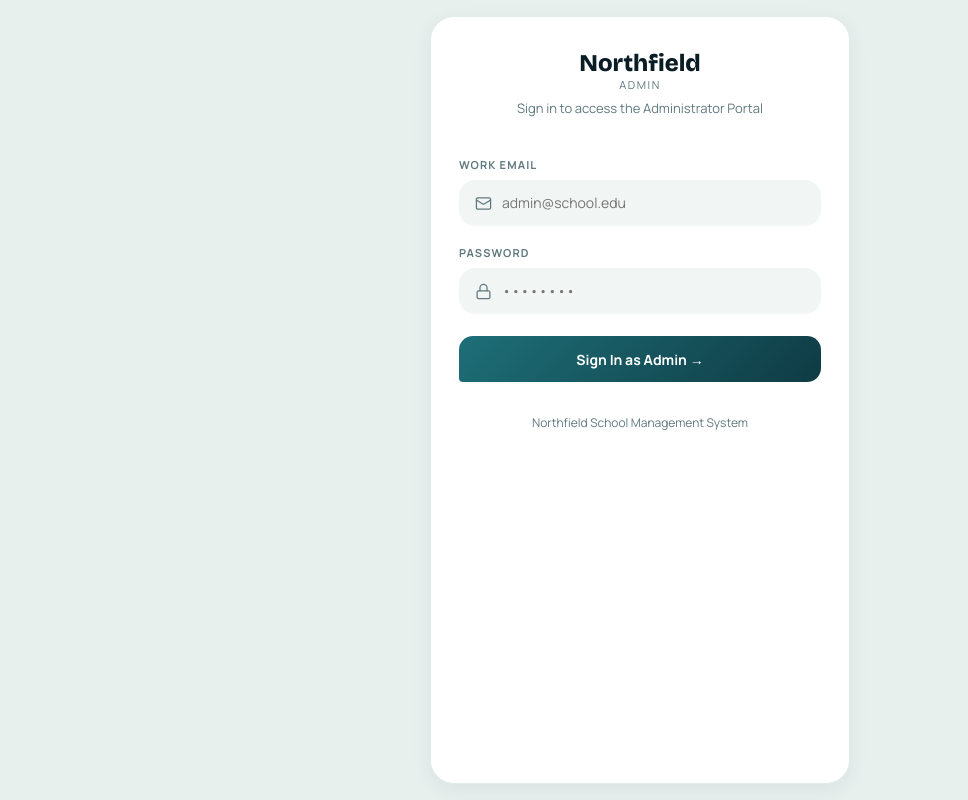
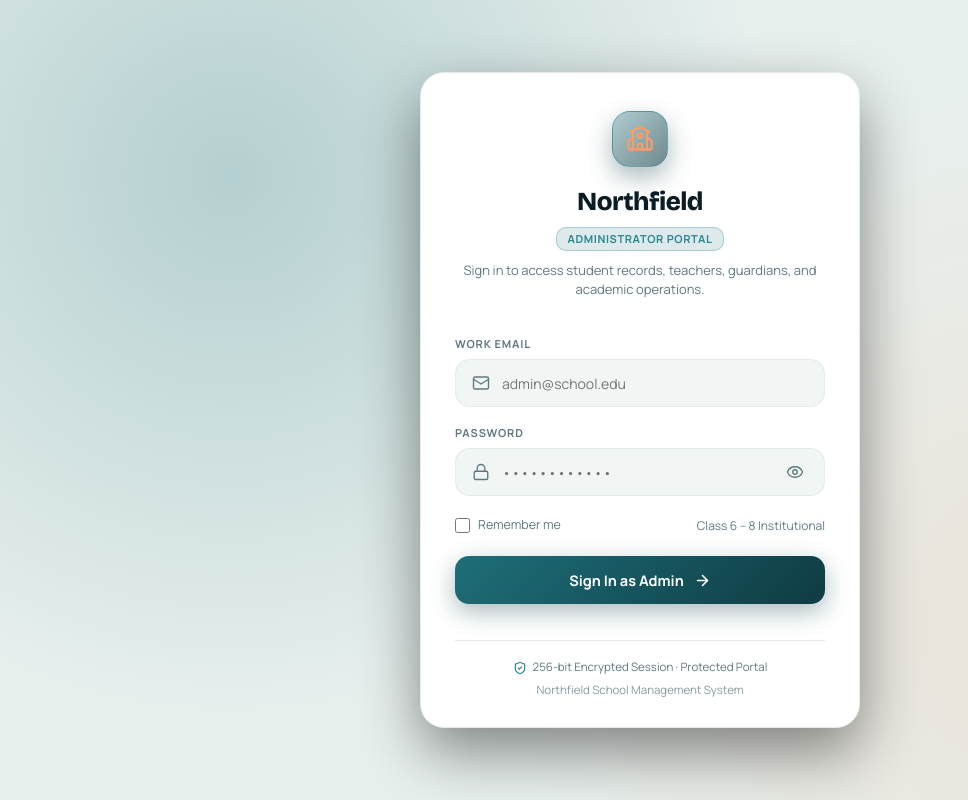
Before and after one commit to FarhadNuri/School-Management-Admin, a React (Vite) app: page /login in a window 1280 px wide. Shown: the whole page, without its empty margins (0-968 px from the left). Built offline with nearby package versions, Linux system fonts and the light colour scheme; no server answers.

Commit message:
feat(auth): redesign login page with password toggle, remember me, and security badge

```diff
--- a/src/features/auth/LoginPage.jsx
+++ b/src/features/auth/LoginPage.jsx
@@ -1,19 +1,32 @@
 import React, { useState } from 'react';
 import { useNavigate } from 'react-router-dom';
 import { login } from '../../api/endpoints/auth';
-import { Lock, Mail } from 'lucide-react';
+import {
+  Lock,
+  Mail,
+  Eye,
+  EyeOff,
+  School,
+  ArrowRight,
+  Loader2,
+  ShieldCheck,
+  AlertCircle,
+} from 'lucide-react';
 
 export function LoginPage() {
   const navigate = useNavigate();
-  const [email, setEmail] = useState('');
+  const [email, setEmail] = useState(() => localStorage.getItem('remember_admin_email') || '');
   const [password, setPassword] = useState('');
+  const [showPassword, setShowPassword] = useState(false);
+  const [rememberMe, setRememberMe] = useState(() => Boolean(localStorage.getItem('remember_admin_email')));
+  const [focusedField, setFocusedField] = useState(null);
   const [error, setError] = useState('');
   const [loading, setLoading] = useState(false);
 
   const handleSubmit = async (e) => {
     e.preventDefault();
     if (!email || !password) {
-      setError('Please enter your email and password.');
+      setError('Please enter your work email and password.');
       return;
     }
 
@@ -21,10 +34,16 @@ export function LoginPage() {
     setError('');
 
     try {
+      if (rememberMe && email) {
+        localStorage.setItem('remember_admin_email', email);
+      } else {
+        localStorage.removeItem('remember_admin_email');
+      }
+
       await login({ email, password });
       navigate('/');
     } catch (err) {
-      setError(err?.message || 'Invalid email or password');
+      setError(err?.message || 'Invalid email or password. Please try again.');
     } finally {
       setLoading(false);
     }
@@ -33,68 +52,180 @@ export function LoginPage() {
   return (
     <div
       style={{
-        height: '100vh',
-        display: 'grid',
-        placeItems: 'center',
-        background: 'var(--bg)',
-        padding: '16px',
+        minHeight: '100vh',
+        width: '100%',
+        display: 'flex',
+        alignItems: 'center',
+        justifyContent: 'center',
+        padding: '24px 16px',
+        background: `
+          radial-gradient(circle at 18% 22%, rgba(30, 111, 120, 0.25) 0%, transparent 45%),
+          radial-gradient(circle at 82% 78%, rgba(245, 158, 108, 0.16) 0%, transparent 45%),
+          linear-gradient(to right, rgba(255, 255, 255, 0.02) 1px, transparent 1px),
+          linear-gradient(to bottom, rgba(255, 255, 255, 0.02) 1px, transparent 1px),
+          var(--bg)
+        `,
+        backgroundSize: '100% 100%, 100% 100%, 36px 36px, 36px 36px',
       }}
     >
       <div
         className="cd"
         style={{
-          width: '420px',
+          width: '440px',
           maxWidth: '100%',
-          padding: '32px 28px',
+          padding: '38px 34px 28px',
           borderRadius: '24px',
+          background: 'var(--card)',
+          border: '1px solid var(--line)',
+          boxShadow: '0 24px 60px rgba(0, 0, 0, 0.45), 0 1px 0 rgba(255, 255, 255, 0.08) inset',
+          backdropFilter: 'blur(16px)',
+          position: 'relative',
         }}
       >
-        <div style={{ textAlign: 'center', marginBottom: '24px' }}>
-          <div className="logo" style={{ border: 0, padding: 0, marginBottom: '6px' }}>
-            <b style={{ fontSize: '24px' }}>Northfield</b>
-            <small style={{ fontSize: '11px' }}>ADMIN</small>
+        {/* Brand Header */}
+        <div style={{ textAlign: 'center', marginBottom: '26px' }}>
+          <div
+            style={{
+              width: '56px',
+              height: '56px',
+              borderRadius: '18px',
+              background: 'linear-gradient(135deg, rgba(30, 111, 120, 0.35), rgba(15, 59, 68, 0.6))',
+              border: '1px solid rgba(43, 135, 145, 0.45)',
+              boxShadow: '0 10px 24px rgba(15, 59, 68, 0.35)',
+              margin: '0 auto 16px',
+              display: 'grid',
+              placeItems: 'center',
+            }}
+          >
+            <School size={28} color="var(--acc)" strokeWidth={2} />
           </div>
-          <p style={{ color: 'var(--mute)', fontSize: '13px' }}>
-            Sign in to access the Administrator Portal
+
+          <h1
+            style={{
+              fontSize: '26px',
+              fontWeight: 800,
+              margin: '0 0 6px',
+              color: 'var(--ink)',
+              letterSpacing: '-0.02em',
+            }}
+          >
+            Northfield
+          </h1>
+
+          <div style={{ display: 'inline-flex', alignItems: 'center', gap: '5px' }}>
+            <span
+              style={{
+                display: 'inline-flex',
+                alignItems: 'center',
+                padding: '3px 10px',
+                borderRadius: '10px',
+                background: 'rgba(30, 111, 120, 0.15)',
+                color: '#2B8791',
+                border: '1px solid rgba(43, 135, 145, 0.3)',
+                fontSize: '11px',
+                fontWeight: 700,
+                letterSpacing: '0.6px',
+                textTransform: 'uppercase',
+              }}
+            >
+              Administrator Portal
+            </span>
+          </div>
+
+          <p
+            style={{
+              color: 'var(--mute)',
+              fontSize: '13px',
+              margin: '10px 0 0',
+              lineHeight: 1.45,
+            }}
+          >
+            Sign in to access student records, teachers, guardians, and academic operations.
           </p>
         </div>
 
+        {/* Error Notification */}
         {error && (
           <div
-            className="nt"
             style={{
-              marginTop: 0,
-              background: 'rgba(214,69,90,.12)',
-              color: '#C23A52',
+              marginBottom: '20px',
+              background: 'rgba(194, 58, 82, 0.12)',
+              border: '1px solid rgba(194, 58, 82, 0.3)',
+              color: '#F25570',
+              borderRadius: '12px',
+              padding: '12px 14px',
               fontSize: '13px',
               fontWeight: 600,
+              display: 'flex',
+              alignItems: 'center',
+              gap: '10px',
+              lineHeight: 1.35,
             }}
           >
-            {error}
+            <AlertCircle size={18} strokeWidth={2} style={{ flexShrink: 0 }} />
+            <span>{error}</span>
           </div>
         )}
 
-        <form onSubmit={handleSubmit} style={{ display: 'grid', gap: '16px' }}>
+        {/* Login Form */}
+        <form onSubmit={handleSubmit} style={{ display: 'grid', gap: '18px' }}>
           <div>
             <label
               style={{
+                display: 'block',
                 fontSize: '11px',
-                letterSpacing: '.1em',
+                letterSpacing: '.08em',
                 fontWeight: 700,
                 color: 'var(--mute)',
                 textTransform: 'uppercase',
+                marginBottom: '7px',
               }}
             >
               Work Email
             </label>
-            <div className="in" style={{ marginTop: '6px' }}>
-              <Mail size={17} strokeWidth={1.8} />
+            <div
+              style={{
+                display: 'flex',
+                alignItems: 'center',
+                gap: '12px',
+                height: '48px',
+                borderRadius: '14px',
+                padding: '0 16px',
+                background: 'var(--soft)',
+                border: focusedField === 'email' ? '1px solid var(--p1)' : '1px solid var(--line)',
+                boxShadow:
+                  focusedField === 'email' ? '0 0 0 3px rgba(30, 111, 120, 0.25)' : 'none',
+                transition: 'all 0.18s ease',
+              }}
+            >
+              <Mail
+                size={18}
+                strokeWidth={1.8}
+                style={{
+                  color: focusedField === 'email' ? 'var(--p1)' : 'var(--mute)',
+                  flexShrink: 0,
+                  transition: 'color 0.18s ease',
+                }}
+              />
               <input
                 type="email"
                 value={email}
                 onChange={(e) => setEmail(e.target.value)}
+                onFocus={() => setFocusedField('email')}
+                onBlur={() => setFocusedField(null)}
                 placeholder="admin@school.edu"
                 required
+                autoComplete="email"
+                style={{
+                  width: '100%',
+                  height: '100%',
+                  background: 'transparent',
+                  border: 'none',
+                  outline: 'none',
+                  color: 'var(--ink)',
+                  fontSize: '14px',
+                  fontWeight: 500,
+                }}
               />
             </div>
           </div>
@@ -102,41 +233,197 @@ export function LoginPage() {
           <div>
             <label
               style={{
+                display: 'block',
                 fontSize: '11px',
-                letterSpacing: '.1em',
+                letterSpacing: '.08em',
                 fontWeight: 700,
                 color: 'var(--mute)',
                 textTransform: 'uppercase',
+                marginBottom: '7px',
               }}
             >
               Password
             </label>
-            <div className="in" style={{ marginTop: '6px' }}>
-              <Lock size={17} strokeWidth={1.8} />
+            <div
+              style={{
+                display: 'flex',
+                alignItems: 'center',
+                gap: '12px',
+                height: '48px',
+                borderRadius: '14px',
+                padding: '0 16px',
+                background: 'var(--soft)',
+                border:
+                  focusedField === 'password' ? '1px solid var(--p1)' : '1px solid var(--line)',
+                boxShadow:
+                  focusedField === 'password' ? '0 0 0 3px rgba(30, 111, 120, 0.25)' : 'none',
+                transition: 'all 0.18s ease',
+              }}
+            >
+              <Lock
+                size={18}
+                strokeWidth={1.8}
+                style={{
+                  color: focusedField === 'password' ? 'var(--p1)' : 'var(--mute)',
+                  flexShrink: 0,
+                  transition: 'color 0.18s ease',
+                }}
+              />
               <input
-                type="password"
+                type={showPassword ? 'text' : 'password'}
                 value={password}
                 onChange={(e) => setPassword(e.target.value)}
-                placeholder="••••••••"
+                onFocus={() => setFocusedField('password')}
+                onBlur={() => setFocusedField(null)}
+                placeholder="••••••••••••"
                 required
+                autoComplete="current-password"
+                style={{
+                  width: '100%',
+                  height: '100%',
+                  background: 'transparent',
+                  border: 'none',
+                  outline: 'none',
+                  color: 'var(--ink)',
+                  fontSize: '14px',
+                  fontWeight: 500,
+                }}
               />
+              <button
+                type="button"
+                onClick={() => setShowPassword((p) => !p)}
+                title={showPassword ? 'Hide password' : 'Show password'}
+                aria-label={showPassword ? 'Hide password' : 'Show password'}
+                style={{
+                  background: 'transparent',
+                  border: 'none',
+                  padding: '4px',
+                  cursor: 'pointer',
+                  color: 'var(--mute)',
+                  display: 'flex',
+                  alignItems: 'center',
+                  borderRadius: '6px',
+                  transition: 'color 0.15s ease',
+                  flexShrink: 0,
+                }}
+              >
+                {showPassword ? <EyeOff size={18} strokeWidth={1.8} /> : <Eye size={18} strokeWidth={1.8} />}
+              </button>
             </div>
+          </div>
+
+          <div
+            style={{
+              display: 'flex',
+              alignItems: 'center',
+              justifyContent: 'space-between',
+              fontSize: '12.5px',
+              marginTop: '2px',
+            }}
+          >
+            <label
+              style={{
+                display: 'inline-flex',
+                alignItems: 'center',
+                gap: '8px',
+                cursor: 'pointer',
+                color: 'var(--mute)',
+                userSelect: 'none',
+              }}
+            >
+              <input
+                type="checkbox"
+                checked={rememberMe}
+                onChange={(e) => setRememberMe(e.target.checked)}
+                style={{
+                  accentColor: 'var(--p1)',
+                  width: '15px',
+                  height: '15px',
+                  cursor: 'pointer',
+                  borderRadius: '4px',
+                }}
+              />
+              <span>Remember me</span>
+            </label>
+
+            <span style={{ color: 'var(--mute)', fontSize: '12px' }}>Class 6 – 8 Institutional</span>
           </div>
 
           <button
             type="submit"
-            className="pb"
-            style={{ width: '100%', justifyContent: 'center', marginTop: '6px' }}
             disabled={loading}
+            style={{
+              height: '48px',
+              width: '100%',
+              borderRadius: '14px',
+              background: 'linear-gradient(135deg, var(--p1), var(--p2))',
+              color: '#fff',
+              fontWeight: 700,
+              fontSize: '14.5px',
+              fontFamily: 'Manrope, sans-serif',
+              border: 'none',
+              cursor: loading ? 'not-allowed' : 'pointer',
+              display: 'flex',
+              alignItems: 'center',
+              justifyContent: 'center',
+              gap: '10px',
+              boxShadow: '0 8px 24px rgba(15, 59, 68, 0.35)',
+              transition: 'all 0.18s ease',
+              marginTop: '4px',
+              opacity: loading ? 0.75 : 1,
+            }}
           >
-            {loading ? 'Signing In...' : 'Sign In as Admin →'}
+            {loading ? (
+              <>
+                <Loader2 size={18} strokeWidth={2.4} style={{ animation: 'spin 1s linear infinite' }} />
+                <span>Authenticating...</span>
+              </>
+            ) : (
+              <>
+                <span>Sign In as Admin</span>
+                <ArrowRight size={17} strokeWidth={2.2} />
+              </>
+            )}
           </button>
         </form>
 
-        <div style={{ textAlign: 'center', marginTop: '20px', fontSize: '12px', color: 'var(--mute)' }}>
-          Northfield School Management System
+        {/* Security & System Trust Footer */}
+        <div
+          style={{
+            marginTop: '24px',
+            paddingTop: '18px',
+            borderTop: '1px solid var(--line)',
+            textAlign: 'center',
+            display: 'flex',
+            flexDirection: 'column',
+            gap: '6px',
+            alignItems: 'center',
+          }}
+        >
+          <div
+            style={{
+              display: 'inline-flex',
+              alignItems: 'center',
+              gap: '6px',
+              fontSize: '11.5px',
+              color: 'var(--mute)',
+            }}
+          >
+            <ShieldCheck size={14} color="#2B8791" strokeWidth={2} />
+            <span>256-bit Encrypted Session · Protected Portal</span>
+          </div>
+          <span style={{ fontSize: '11.5px', color: 'var(--mute)', opacity: 0.75 }}>
+            Northfield School Management System
+          </span>
         </div>
       </div>
+
+      <style>{`
+        @keyframes spin {
+          from { transform: rotate(0deg); }
+          to { transform: rotate(360deg); }
+        }
+      `}</style>
     </div>
   );
 }
```
